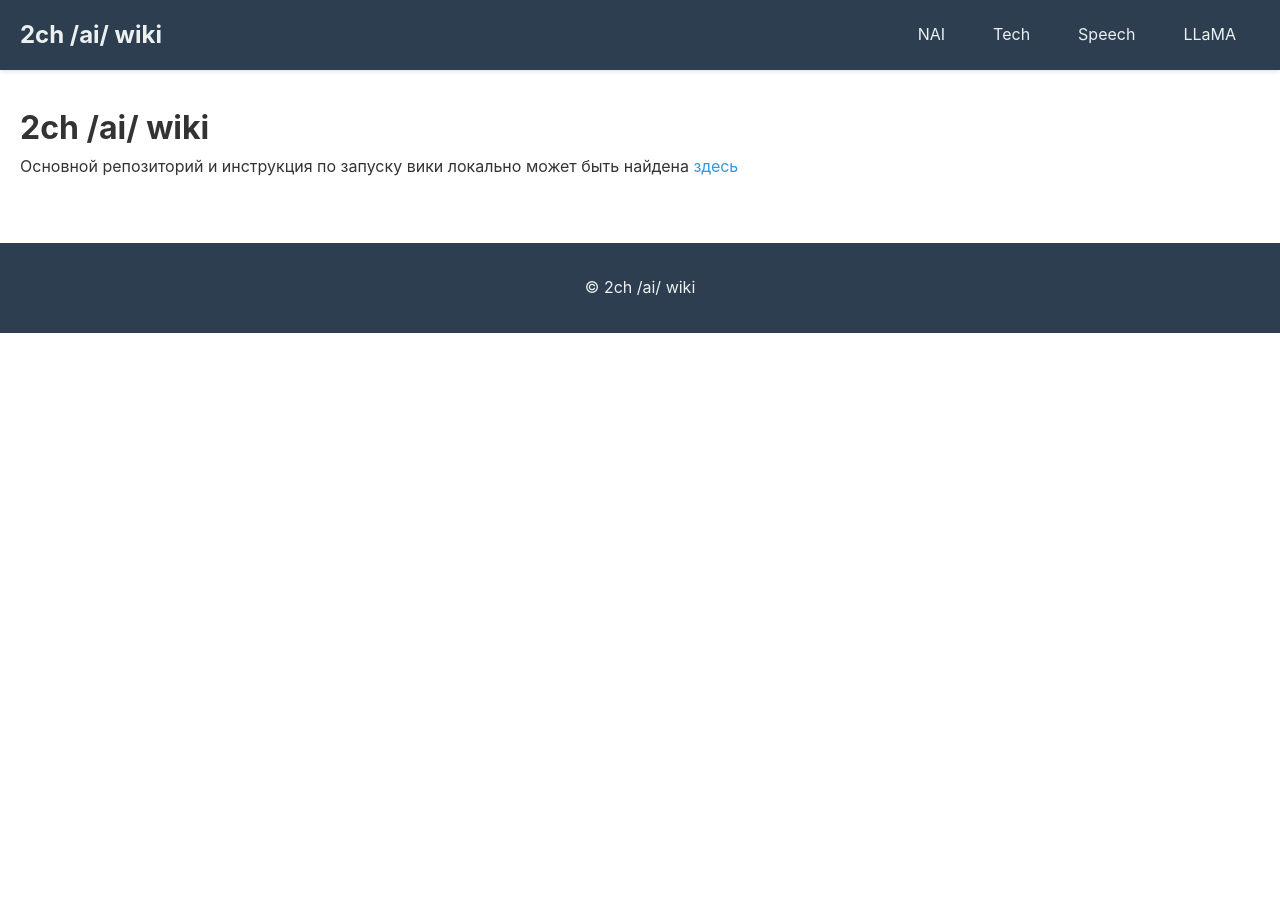
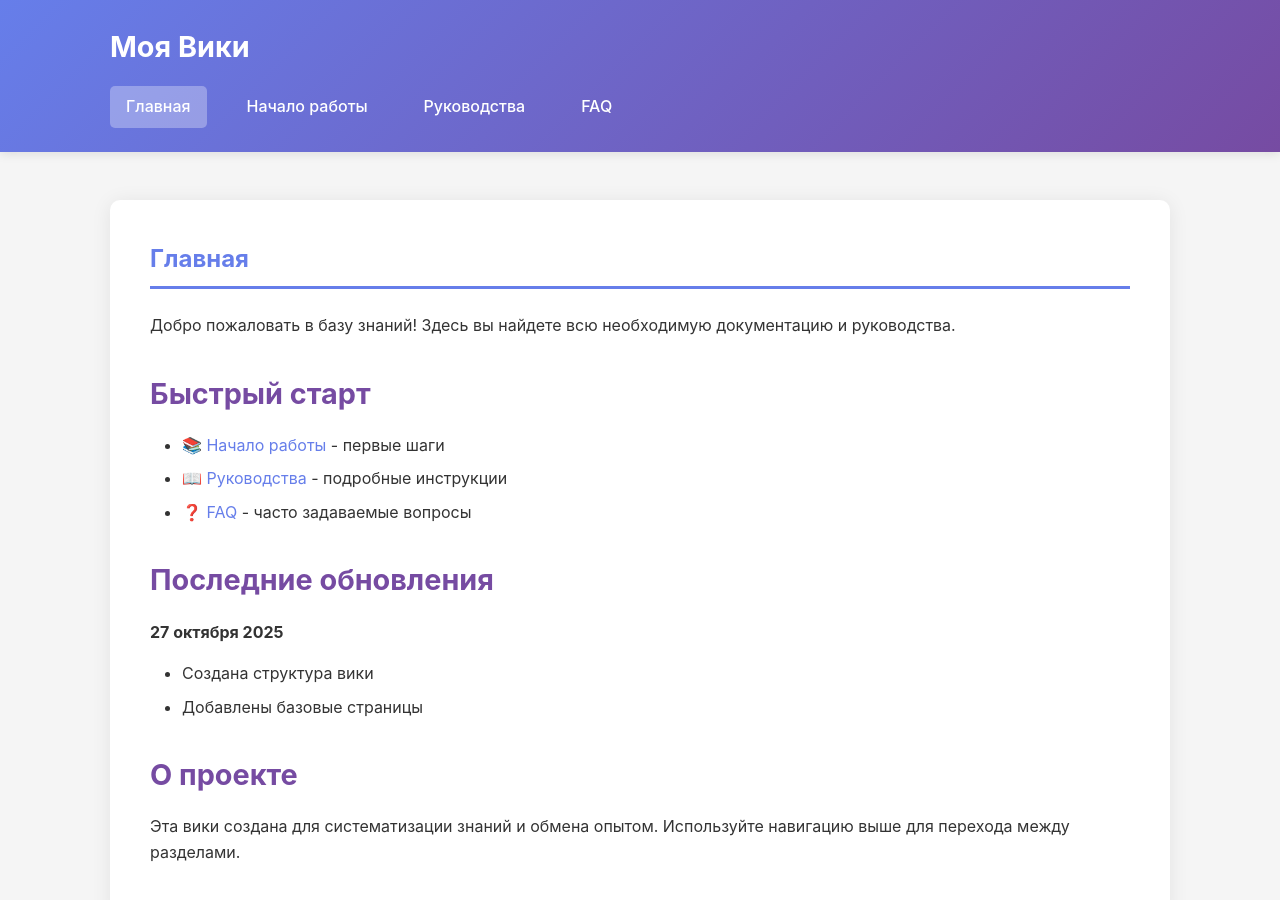
Before and after one commit to WikiTestt/diffusers, a Jekyll site: the page built from index.md, in a window 1280 px wide and 900 px high. Built offline with Jekyll 4.4.1, drawn with Linux system fonts in a browser that asks for light colours; some of the changed text lies outside the part shown.

Commit message:
Add files via upload

```diff
--- a/_config.yml
+++ b/_config.yml
@@ -1,84 +1,32 @@
-title: 2ch /ai/ wiki
-description: 2ch /ai/ wiki
-url: https://2ch-ai.gitgud.site/wiki
-baseurl: /wiki
+# Конфигурация Jekyll для Wiki
 
-# Build settings
+title: Моя Вики
+description: База знаний и документация
+baseurl: ""
+url: ""
+
+# Настройки сборки
 markdown: kramdown
-theme: null
+highlighter: rouge
+permalink: /:title/
 
-# Include in processing
-include:
-  - css
+# Плагины (стандартные, без установки)
+plugins:
+  - jekyll-seo-tag
 
-# Exclude from processing
+# Exclude files
 exclude:
   - Gemfile
   - Gemfile.lock
-  - node_modules
-  - vendor
-  - .sass-cache
-  - .jekyll-cache
-  - .claude
+  - README.md
 
-# Collections
-collections:
-  nai:
-    output: true
-    permalink: /nai/:path/
-  tech:
-    output: true
-    permalink: /tech/:path/
-  speech:
-    output: true
-    permalink: /speech/:path/
-  llama:
-    output: true
-    permalink: /llama/:path/
-
-# Defaults
-defaults:
-  - scope:
-      path: ""
-    values:
-      layout: default
-  - scope:
-      path: "_nai"
-      type: "nai"
-    values:
-      layout: page
-  - scope:
-      path: "_tech"
-      type: "tech"
-    values:
-      layout: page
-  - scope:
-      path: "_speech"
-      type: "speech"
-    values:
-      layout: page
-  - scope:
-      path: "_llama"
-      type: "llama"
-    values:
-      layout: page
-
-# kramdown settings
-kramdown:
-  input: GFM
-  syntax_highlighter: rouge
-  syntax_highlighter_opts:
-    block:
-      line_numbers: false
-
-# Plugins
-plugins:
-  - jekyll-feed
-  - jekyll-seo-tag
-  - jekyll-sitemap
-
-# Repository
-repository: 2ch-ai/wiki
-
-# Language
-lang: ru
+# Настройки навигации
+navigation:
+  - title: Главная
+    url: /
+  - title: Начало работы
+    url: /getting-started
+  - title: Руководства
+    url: /guides
+  - title: FAQ
+    url: /faq
--- a/_layouts/default.html
+++ b/_layouts/default.html
@@ -1,24 +1,39 @@
 <!DOCTYPE html>
-<html lang="{{ site.lang | default: 'ru' }}">
+<html lang="ru">
 <head>
     <meta charset="UTF-8">
     <meta name="viewport" content="width=device-width, initial-scale=1.0">
-  <title>{{ page.title }} | {{ site.title }}</title>
-  <link rel="stylesheet" href="{{ '/css/main.css' | relative_url }}">
-  <link rel="stylesheet" href="{{ '/css/navigation.css' | relative_url }}">
+    <title>{{ page.title }} - {{ site.title }}</title>
+    <link rel="stylesheet" href="{{ '/assets/css/style.css' | relative_url }}">
 </head>
 <body>
-  {% include navigation.html %}
+    <header class="site-header">
+        <div class="container">
+            <h1 class="site-title">
+                <a href="{{ '/' | relative_url }}">{{ site.title }}</a>
+            </h1>
+            <nav class="main-nav">
+                {% for item in site.navigation %}
+                <a href="{{ item.url | relative_url }}" {% if page.url == item.url %}class="active"{% endif %}>
+                    {{ item.title }}
+                </a>
+                {% endfor %}
+            </nav>
+        </div>
+    </header>
 
-  <main class="content">
+    <main class="site-content">
         <div class="container">
+            <article class="page-content">
+                <h1 class="page-title">{{ page.title }}</h1>
                 {{ content }}
+            </article>
         </div>
     </main>
 
     <footer class="site-footer">
         <div class="container">
-      <p>&copy; 2ch /ai/ wiki</p>
+            <p>&copy; 2025 {{ site.title }}. {{ site.description }}</p>
         </div>
     </footer>
 </body>
--- /dev/null
+++ b/assets/css/style.css
@@ -0,0 +1,204 @@
+/* Общие стили */
+* {
+    margin: 0;
+    padding: 0;
+    box-sizing: border-box;
+}
+
+body {
+    font-family: -apple-system, BlinkMacSystemFont, 'Segoe UI', Roboto, 'Helvetica Neue', Arial, sans-serif;
+    line-height: 1.6;
+    color: #333;
+    background: #f5f5f5;
+}
+
+.container {
+    max-width: 1100px;
+    margin: 0 auto;
+    padding: 0 20px;
+}
+
+/* Шапка сайта */
+.site-header {
+    background: linear-gradient(135deg, #667eea 0%, #764ba2 100%);
+    color: white;
+    padding: 1.5rem 0;
+    box-shadow: 0 2px 10px rgba(0, 0, 0, 0.1);
+}
+
+.site-title {
+    font-size: 1.8rem;
+    margin-bottom: 1rem;
+}
+
+.site-title a {
+    color: white;
+    text-decoration: none;
+    transition: opacity 0.3s;
+}
+
+.site-title a:hover {
+    opacity: 0.8;
+}
+
+/* Навигация */
+.main-nav {
+    display: flex;
+    gap: 1.5rem;
+    flex-wrap: wrap;
+}
+
+.main-nav a {
+    color: white;
+    text-decoration: none;
+    padding: 0.5rem 1rem;
+    border-radius: 5px;
+    transition: background-color 0.3s;
+    font-weight: 500;
+}
+
+.main-nav a:hover {
+    background-color: rgba(255, 255, 255, 0.2);
+}
+
+.main-nav a.active {
+    background-color: rgba(255, 255, 255, 0.3);
+}
+
+/* Основной контент */
+.site-content {
+    padding: 3rem 0;
+    min-height: calc(100vh - 250px);
+}
+
+.page-content {
+    background: white;
+    padding: 2.5rem;
+    border-radius: 10px;
+    box-shadow: 0 2px 20px rgba(0, 0, 0, 0.08);
+}
+
+.page-title {
+    color: #667eea;
+    margin-bottom: 1.5rem;
+    padding-bottom: 0.5rem;
+    border-bottom: 3px solid #667eea;
+}
+
+/* Типографика */
+h2 {
+    color: #764ba2;
+    margin: 2rem 0 1rem;
+    font-size: 1.8rem;
+}
+
+h3 {
+    color: #667eea;
+    margin: 1.5rem 0 1rem;
+    font-size: 1.4rem;
+}
+
+h4 {
+    color: #555;
+    margin: 1rem 0 0.5rem;
+    font-size: 1.1rem;
+}
+
+p {
+    margin-bottom: 1rem;
+}
+
+a {
+    color: #667eea;
+    text-decoration: none;
+    transition: color 0.3s;
+}
+
+a:hover {
+    color: #764ba2;
+    text-decoration: underline;
+}
+
+/* Списки */
+ul, ol {
+    margin: 1rem 0 1rem 2rem;
+}
+
+li {
+    margin-bottom: 0.5rem;
+}
+
+/* Код */
+code {
+    background: #f4f4f4;
+    padding: 0.2rem 0.5rem;
+    border-radius: 3px;
+    font-family: 'Courier New', Courier, monospace;
+    font-size: 0.9em;
+    color: #e83e8c;
+}
+
+pre {
+    background: #2d2d2d;
+    color: #f8f8f2;
+    padding: 1.5rem;
+    border-radius: 8px;
+    overflow-x: auto;
+    margin: 1.5rem 0;
+}
+
+pre code {
+    background: none;
+    color: inherit;
+    padding: 0;
+    font-size: 0.95em;
+}
+
+/* Цитаты */
+blockquote {
+    border-left: 4px solid #667eea;
+    padding-left: 1.5rem;
+    margin: 1.5rem 0;
+    color: #666;
+    font-style: italic;
+    background: #f9f9f9;
+    padding: 1rem 1.5rem;
+    border-radius: 0 5px 5px 0;
+}
+
+/* Подвал */
+.site-footer {
+    background: #2d3748;
+    color: #a0aec0;
+    padding: 2rem 0;
+    text-align: center;
+    margin-top: 3rem;
+}
+
+/* Адаптивность */
+@media (max-width: 768px) {
+    .page-content {
+        padding: 1.5rem;
+    }
+
+    .site-title {
+        font-size: 1.5rem;
+    }
+
+    .main-nav {
+        gap: 0.5rem;
+    }
+
+    .main-nav a {
+        padding: 0.4rem 0.8rem;
+        font-size: 0.9rem;
+    }
+
+    h1 {
+        font-size: 1.8rem;
+    }
+
+    h2 {
+        font-size: 1.5rem;
+    }
+}
--- a/index.md
+++ b/index.md
@@ -1,8 +1,22 @@
 ---
 layout: default
-title: 2ch /ai/ wiki
+title: Главная
 ---
 
-# 2ch /ai/ wiki
+Добро пожаловать в базу знаний! Здесь вы найдете всю необходимую документацию и руководства.
 
-Основной репозиторий и инструкция по запуску вики локально может быть найдена [здесь](https://gitgud.io/2ch-ai/wiki/)
+## Быстрый старт
+
+- 📚 [Начало работы](getting-started) - первые шаги
+- 📖 [Руководства](guides) - подробные инструкции
+- ❓ [FAQ](faq) - часто задаваемые вопросы
+
+## Последние обновления
+
+**27 октября 2025**
+- Создана структура вики
+- Добавлены базовые страницы
+
+## О проекте
+
+Эта вики создана для систематизации знаний и обмена опытом. Используйте навигацию выше для перехода между разделами.
```
Also changed, not shown: faq.md (added, +56 -0 lines), getting-started.md (added, +30 -0 lines), guides.md (added, +54 -0 lines), README.md (deleted). Lines whose indentation alone changed are shown as unchanged.
